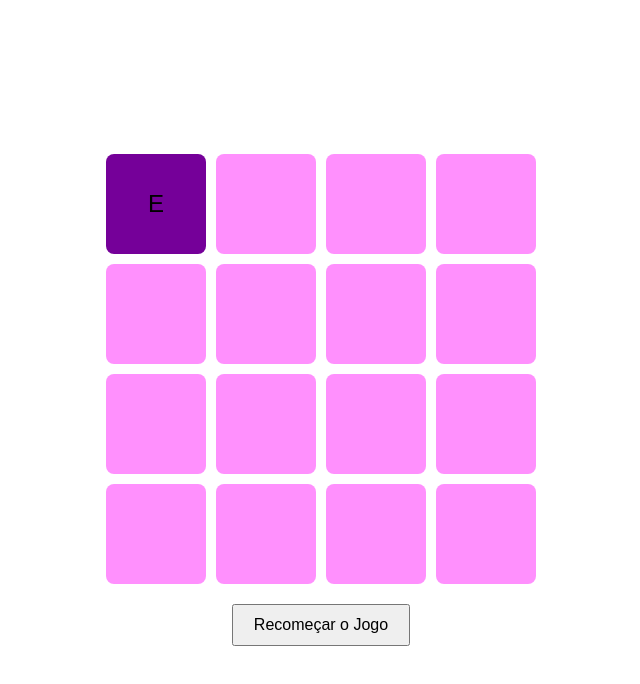
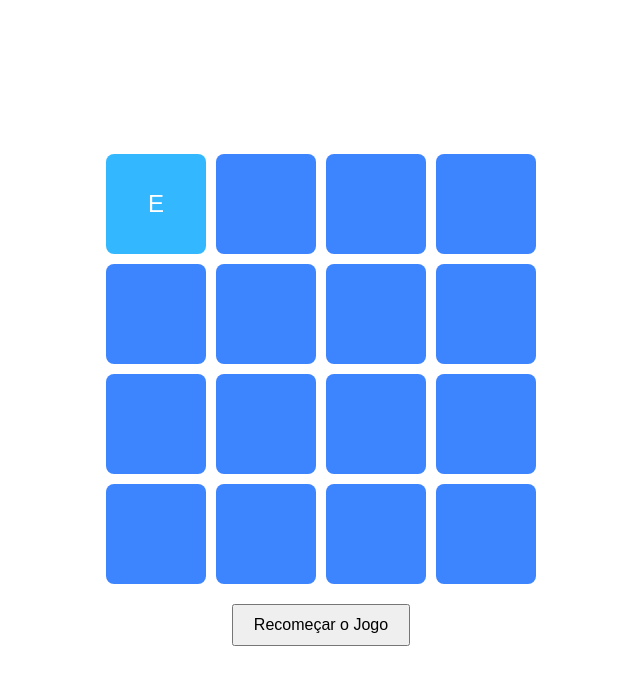
Before and after one commit to ryanmarcelos/jogo-da-memoria, a plain HTML site: page index.html in a window 1280 px wide. Both pictures are taken after a click on the element 475 px from the left and 204 px from the top of the page. Shown: the whole page, without its empty margins (319-959 px from the left). Drawn offline with Linux system fonts and the light colour scheme.

Commit message:
Update index.html

```diff
--- a/index.html
+++ b/index.html
@@ -14,26 +14,29 @@ justify-content: center;
     height: 100vh;
     margin: 0;
 }
+
 .grid {
     display: grid;
     grid-template-columns: repeat(4, 100px);
     gap: 10px;
 }
+
 .card {
     width: 100px;
     height: 100px;
     display: flex;
     align-items: center;
     justify-content: center;
-background-color: #ff90fd;
-color: rgb(0, 0, 0);
+    background-color: #3d84ff;
+    color: white;
     font-size: 24px;
     cursor: pointer;
     border-radius: 8px;
     user-select: none; /* Impede a seleção de texto ao clicar nas cartas */
 }
+
     .flipped, .matched {
-background-color: #750099;
+    background-color: #33b8ff;
     }
     .matched {
     cursor: default;
@@ -46,9 +49,9 @@ font-size: 16px;
 </style>
 </head>
 <body>
+
     <div class="grid" id="grid"></div>
-<button id="restartButton">Recomeçar o Jogo </button>
-
+    <button id="restartButton">Recomeçar o Jogo</button>
 <script>
 const cardValues = ["A", "A", "B", "B", "C", "C", "D", "D", "E", "E", "F", "F", "G", "G", "H", "H"];
 const grid = document.getElementById("grid");
@@ -56,7 +59,6 @@ const restartButton = document.getElementById("restartButton");
 let firstCard = null;
 let secondCard = null;
 let lockBoard = false; // Para evitar que o jogador clique durante a animação
-
 // Embaralha o array
 function shuffle(array) {
     return array.sort(() => Math.random() - 0.5);
@@ -73,27 +75,27 @@ card.dataset.value = value;
         card.addEventListener("click", flipCard);
         grid.appendChild(card);
 });
+
 resetGame(); // Reseta as variáveis do jogo
 }
 
 // Função para virar a carta
 function flipCard() {
-if (lockBoard || this.classList.contains ("flipped") || this.classList.contains("matched")) return;
-
+    if (lockBoard || this.classList.contains("flipped") || this.classList.contains("matched")) return;
     this.textContent = this.dataset.value; // Mostra o valor da carta
     this.classList.add("flipped");
-if (!IfirstCard) {
+    if (!firstCard) {
         firstCard = this; // Armazena a primeira carta
     } else {
         secondCard = this; // Armazena a segunda carta
-checkMatch(); // Verifica se as cartas combinam
+        checkMatch(); // Verifica se as cartas combina
     }
+
 }
 
 // Função para verificar se as cartas combinam
 function checkMatch() {
     lockBoard = true; // Bloqueia o tabuleiro
-
     if (firstCard.dataset.value === secondCard.dataset.value) {
         firstCard.classList.add("matched");
         secondCard.classList.add("matched");
@@ -101,29 +103,32 @@ resetCards();
     } else {
    // Adiciona o tempo para desvirar as cartas se não forem iguais
    setTimeout(() => {
-firstCard.textContent=""; // Esconde o valor da primeira carta
+    firstCard.textContent = ""; // Esconde o valor da primeira carta
     secondCard.textContent = ""; // Esconde o valor da segunda carta
     firstCard.classList.remove("flipped"); // Remove a classe de virada da primeira carta
     secondCard.classList.remove("flipped"); // Remove a classe de virada da segunda carta
     resetCards(); // Reseta as cartas
 }, 1000);
 }
+
 }
-//Reseta as cartas e o estado do jogo
+
+// Reseta as cartas e o estado do jogo
 function resetCards() {
     firstCard = null; // Reseta a primeira carta
     secondCard = null; // Reseta a segunda carta
     lockBoard = false; // Libera o tabuleiro
 }
+
 // Reseta o jogo
 function resetGame() {
     firstCard = null; // Reseta a primeira carta
     secondCard = null; // Reseta a segunda carta
     lockBoard = false; // Libera o tabuleiro
 }
+
 // Reinicia o jogo
 restartButton.addEventListener("click", createBoard);
-
 // Inicializa o jogo
 createBoard();
 </script>
```
Lines whose indentation alone changed are shown as unchanged.
